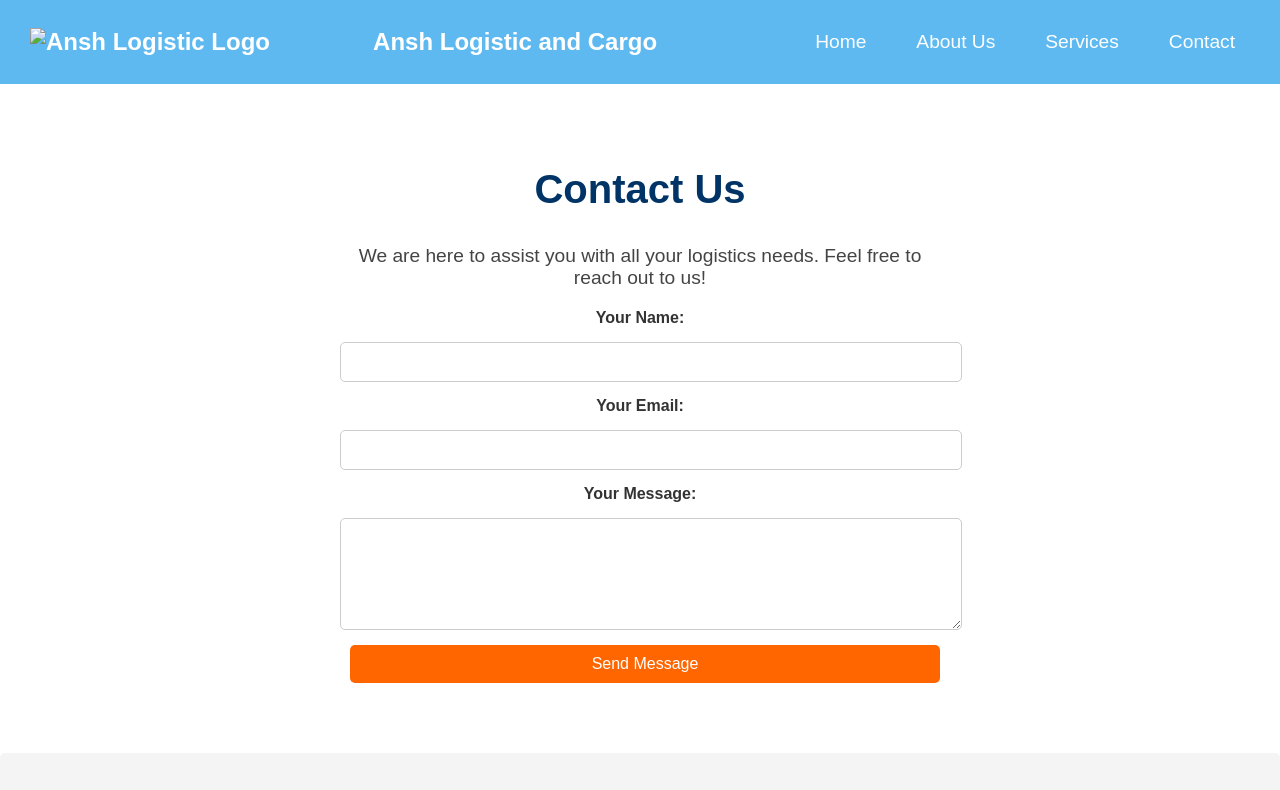
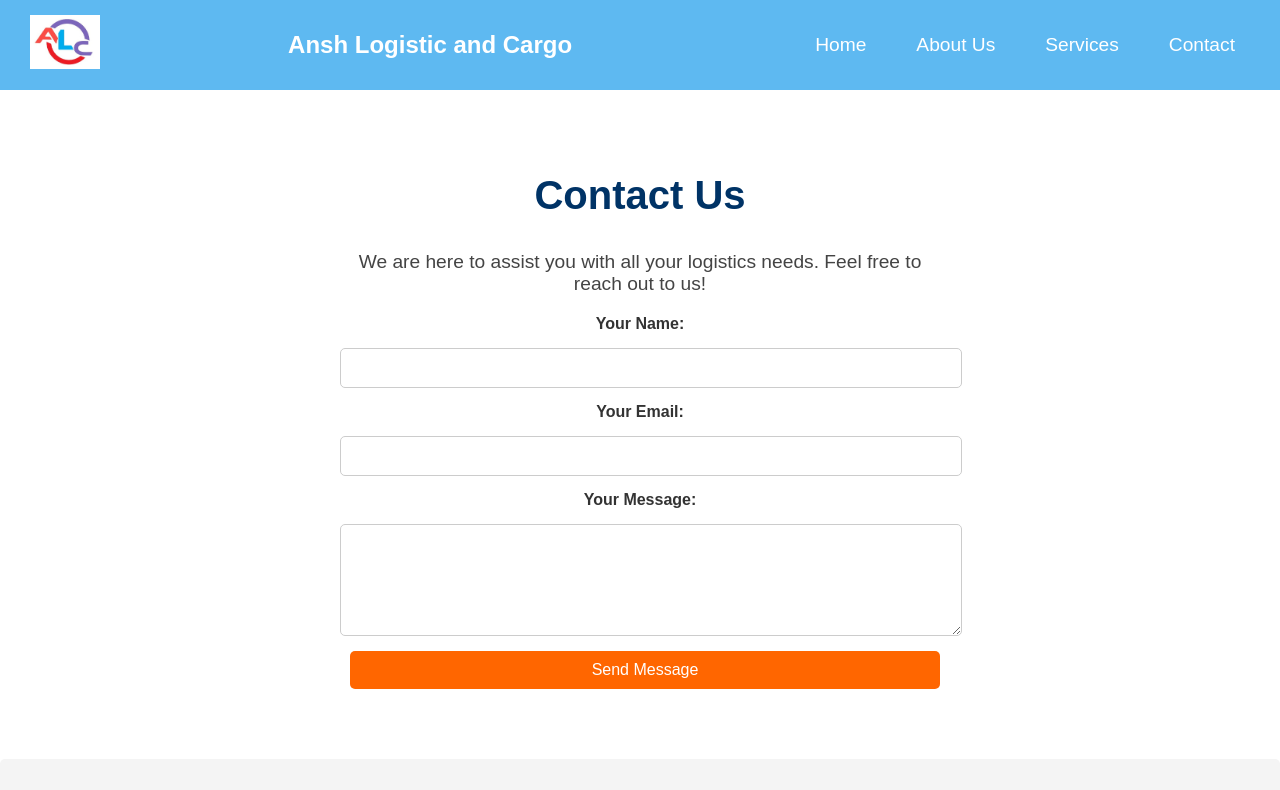
Before and after one commit to Smgautam15/anshlogistic-website, a website: page contact.html in a window 1280 px wide. Shown: the top 790 px of the page. Drawn offline with Linux system fonts and the light colour scheme.

Commit message:
Add files via upload

```diff
--- a/contact.html
+++ b/contact.html
@@ -10,7 +10,7 @@
     <header>
 
         <div class="logo">
-            <img src="images\Logo.jpeg" alt="Ansh Logistic Logo">
+            <img src="Logo.jpeg" alt="Ansh Logistic Logo">
         </div>
 
         <div class="logo">Ansh Logistic and Cargo</div>
```
Also changed, not shown: index.html (+1 -1 lines), services.html (+1 -1 lines).
